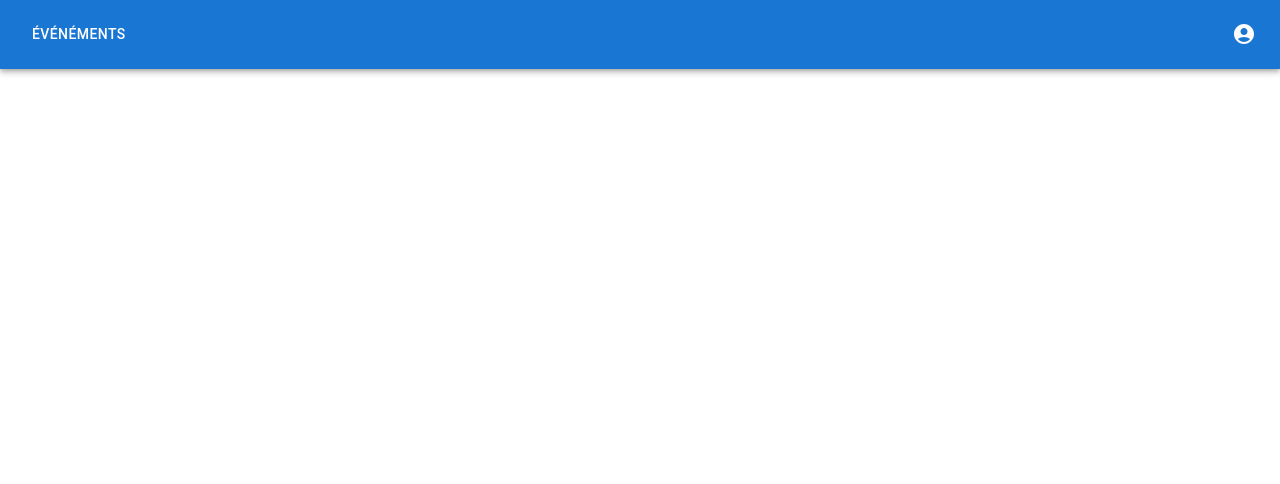
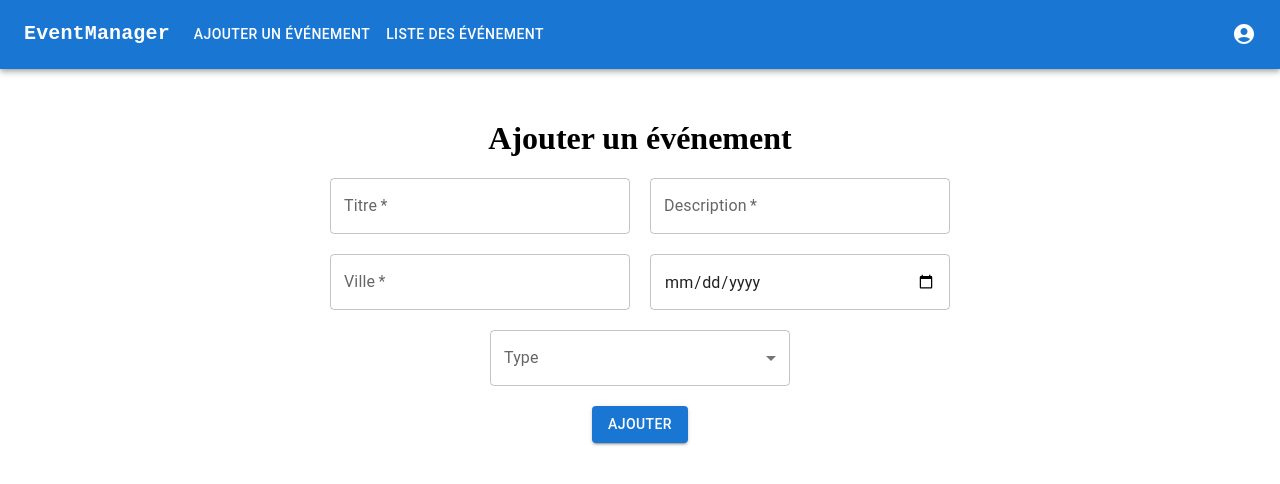
Before and after one commit to jonathan-gu/Project_MERN_front, a React (Vite) app: page /addEvent in a window 1280 px wide. Before the commit this address had no page. Shown: the top 484 px of the page. Built offline with nearby package versions, Linux system fonts and the light colour scheme; the HTML template or start-up script is replaced by a standard one.

Commit message:
show list of event and begin card event

```diff
--- a/src/App.tsx
+++ b/src/App.tsx
@@ -1,15 +1,17 @@
-import Bar from "./components/Bar/Bar"
+import NavBar from "./components/NavBar/NavBar"
 import "./App.css"
 import { BrowserRouter, Route, Routes } from "react-router-dom"
 import HomePage from "./pages/HomePage/HomePage"
+import AddEventPage from "./pages/AddEventPage/AddEventPage"
 
 function App() {
   return (
     <>
-      <Bar />
+      <NavBar />
       <BrowserRouter>
         <Routes>
           <Route path="/" element={<HomePage />} />
+          <Route path="/addEvent" element={<AddEventPage />} />
         </Routes>
       </BrowserRouter>
     </>
--- /dev/null
+++ b/src/components/FormAddEvent/FormAddEvent.css
@@ -0,0 +1,12 @@
+form {
+    display: flex;
+    flex-direction: column;
+    align-items: center;
+    margin-top: 30px;
+    width: 100%;
+}
+
+.field  {
+    margin: 0 10px 20px 10px !important;
+    width: 300px;
+}
--- /dev/null
+++ b/src/components/FormAddEvent/FormAddEvent.tsx
@@ -0,0 +1,33 @@
+import { TextField, FormControl, InputLabel, MenuItem, Select, Button } from "@mui/material";
+import "./FormAddEvent.css"
+
+const FormAddEvent = () => {
+    return (
+        <form>
+            <h1>Ajouter un événement</h1>
+            <div>
+                <TextField className="field" required id="outlined-required" label="Titre" placeholder="Ajouter un titre" />
+                <TextField className="field" required id="outlined-required" label="Description" placeholder="Ajouter une description" />
+            </div>
+            <div>
+                <TextField className="field" required id="outlined-required" label="Ville" placeholder="Ajouter une ville" />
+                <TextField className="field" required id="outlined-required" type="date" />
+            </div>
+            <div>
+                <FormControl className="field">
+                    <InputLabel id="demo-simple-select-label">Type</InputLabel>
+                    <Select labelId="demo-simple-select-label" id="demo-simple-select" label="Age" >
+                        <MenuItem value="CONFERENCE">Conférence</MenuItem>
+                        <MenuItem value="CONCERT">Concert</MenuItem>
+                        <MenuItem value="PRIVATE MEETING">Réunion privée</MenuItem>
+                    </Select>
+                </FormControl>
+            </div>
+            <div>
+                <Button variant="contained">Ajouter</Button>
+            </div>
+        </form>
+    )
+}
+
+export default FormAddEvent;
--- /dev/null
+++ b/src/components/NavBar/NavBar.css
@@ -0,0 +1,4 @@
+a {
+    color: black;
+    text-decoration: none;
+}
--- a/src/components/Bar/Bar.tsx
+++ b/src/components/NavBar/NavBar.tsx
@@ -1,20 +1,11 @@
-import * as React from 'react';
-import AppBar from '@mui/material/AppBar';
-import Box from '@mui/material/Box';
-import Toolbar from '@mui/material/Toolbar';
-import IconButton from '@mui/material/IconButton';
-import Typography from '@mui/material/Typography';
-import Menu from '@mui/material/Menu';
+import { AppBar, Box, Button, Container, IconButton, Menu, MenuItem, Toolbar, Tooltip, Typography } from "@mui/material";
+import AdbIcon from '@mui/icons-material/Adb';
 import MenuIcon from '@mui/icons-material/Menu';
-import Container from '@mui/material/Container';
-import Avatar from '@mui/material/Avatar';
-import Button from '@mui/material/Button';
-import Tooltip from '@mui/material/Tooltip';
-import MenuItem from '@mui/material/MenuItem';
-import AdbIcon from '@mui/icons-material/Adb';
-import { AccountCircle } from '@mui/icons-material';
+import AccountCircle from '@mui/icons-material/AccountCircle';
+import React from "react";
+import "./NavBar.css"
 
-const pages = ['Événéments'];
+const pages = [{ label: 'Ajouter un événement', link: '/addEvent' }, { label: 'Liste des événement', link: '/' }];
 const settings = ['Déconnexion'];
 
 function ResponsiveAppBar() {
@@ -40,6 +31,24 @@ function ResponsiveAppBar() {
     <AppBar position="static">
       <Container maxWidth="xl">
         <Toolbar disableGutters>
+          <Typography
+            variant="h6"
+            noWrap
+            component="a"
+            href="/"
+            sx={{
+              mr: 2,
+              display: { xs: 'none', md: 'flex' },
+              fontFamily: 'monospace',
+              fontWeight: 700,
+              letterSpacing: '.0.5rem',
+              color: 'inherit',
+              textDecoration: 'none',
+            }}
+          >
+            EventManager
+          </Typography>
+
           <Box sx={{ flexGrow: 1, display: { xs: 'flex', md: 'none' } }}>
             <IconButton
               size="large"
@@ -70,8 +79,8 @@ function ResponsiveAppBar() {
               }}
             >
               {pages.map((page) => (
-                <MenuItem key={page} onClick={handleCloseNavMenu}>
-                  <Typography textAlign="center">{page}</Typography>
+                <MenuItem key={page.label} onClick={handleCloseNavMenu}>
+                  <Typography component="a" href={page.link} textAlign="center">{page.label}</Typography>
                 </MenuItem>
               ))}
             </Menu>
@@ -80,42 +89,36 @@ function ResponsiveAppBar() {
             variant="h5"
             noWrap
             component="a"
-            href="#app-bar-with-responsive-menu"
+            href="/"
             sx={{
               mr: 2,
               display: { xs: 'flex', md: 'none' },
               flexGrow: 1,
               fontFamily: 'monospace',
-              fontWeight: 400,
+              fontWeight: 700,
               letterSpacing: '.0.5rem',
               color: 'inherit',
               textDecoration: 'none',
             }}
           >
-            Gestionnaire d'événements
+            EventManager
           </Typography>
           <Box sx={{ flexGrow: 1, display: { xs: 'none', md: 'flex' } }}>
             {pages.map((page) => (
-              <Button
-                key={page}
+              <Button component="a"
+              href={page.link}
+                key={page.label}
                 onClick={handleCloseNavMenu}
                 sx={{ my: 2, color: 'white', display: 'block' }}
               >
-                {page}
+                {page.label}
               </Button>
             ))}
           </Box>
 
           <Box sx={{ flexGrow: 0 }}>
             <Tooltip title="Open settings">
-              <IconButton
-                size="large"
-                aria-label="account of current user"
-                aria-controls="menu-appbar"
-                aria-haspopup="true"
-                onClick={handleOpenUserMenu} sx={{ p: 0 }}
-                color="inherit"
-              >
+              <IconButton color="inherit" onClick={handleOpenUserMenu} sx={{ p: 0 }}>
                 <AccountCircle />
               </IconButton>
             </Tooltip>
--- /dev/null
+++ b/src/models/event.ts
@@ -0,0 +1,19 @@
+class Event {
+    title: String;
+    description: String;
+    city: String;
+    date: Date;
+    type: String;
+    users: [];
+
+    constructor (title: String, description: String, city: String, date: Date, type: String, users: []) {
+        this.title = title;
+        this.description = description;
+        this.city = city;
+        this.date = date;
+        this.type = type;
+        this.users = users;
+    }
+}
+
+export default Event
--- /dev/null
+++ b/src/pages/AddEventPage/AddEventPage.tsx
@@ -0,0 +1,9 @@
+import FormAddEvent from "../../components/FormAddEvent/FormAddEvent";
+
+const AddEventPage = () => {
+    return (
+        <FormAddEvent />
+    )
+}
+
+export default AddEventPage;
--- /dev/null
+++ b/src/pages/HomePage/HomePage.css
@@ -0,0 +1,8 @@
+.events {
+    justify-content: center;
+    display: grid;
+    grid-auto-rows: minmax(100px, auto);
+    grid-gap: 10px;
+    grid-template-columns: repeat(3, 1fr);
+    width: 100%;
+}
--- a/src/pages/HomePage/HomePage.tsx
+++ b/src/pages/HomePage/HomePage.tsx
@@ -1,8 +1,50 @@
-import { Home } from "@mui/icons-material"
+import { Button, Card, CardActions, CardContent, CardMedia, Typography } from "@mui/material";
+import { useEffect, useState } from "react";
+import Event from "../../models/event";
+import "./HomePage.css"
 
 const HomePage = () => {
+    const [events, setEvents] = useState<Event[]>([])
+
+    useEffect(() => {
+        async function getEvents () {
+            try {
+                const response = await fetch("http://localhost:8080/event");
+                const responseData = await response.json();
+                if (responseData.payload && Array.isArray(responseData.payload)) {
+                    const eventsGet: Event[] = responseData.payload.map((event: any) => {
+                        return new Event(event.title, event.description, event.city, event.date, event.type, event.users);
+                    });
+                    setEvents(eventsGet);
+                } else {
+                    console.error("Payload is undefined or not an array");
+                }
+            } catch (error) {
+                console.error("Error fetching events:", error);
+            }
+        }
+        getEvents()
+    }, [])
+
     return (
-        <></>
+        <div className="events">
+            {events.map((event) =>
+                <Card sx={{ maxWidth: 345 }}>
+                    <CardMedia component="img" alt="green iguana" height="140" />
+                    <CardContent>
+                    <Typography gutterBottom variant="h5" component="div">
+                        Lizard
+                    </Typography>
+                    <Typography variant="body2" color="text.secondary">
+                        {event.description}
+                    </Typography>
+                    </CardContent>
+                    <CardActions>
+                    <Button size="small">Plus d'informations</Button>
+                    </CardActions>
+                </Card>
+            )}
+        </div>
     )
 }
 
```
